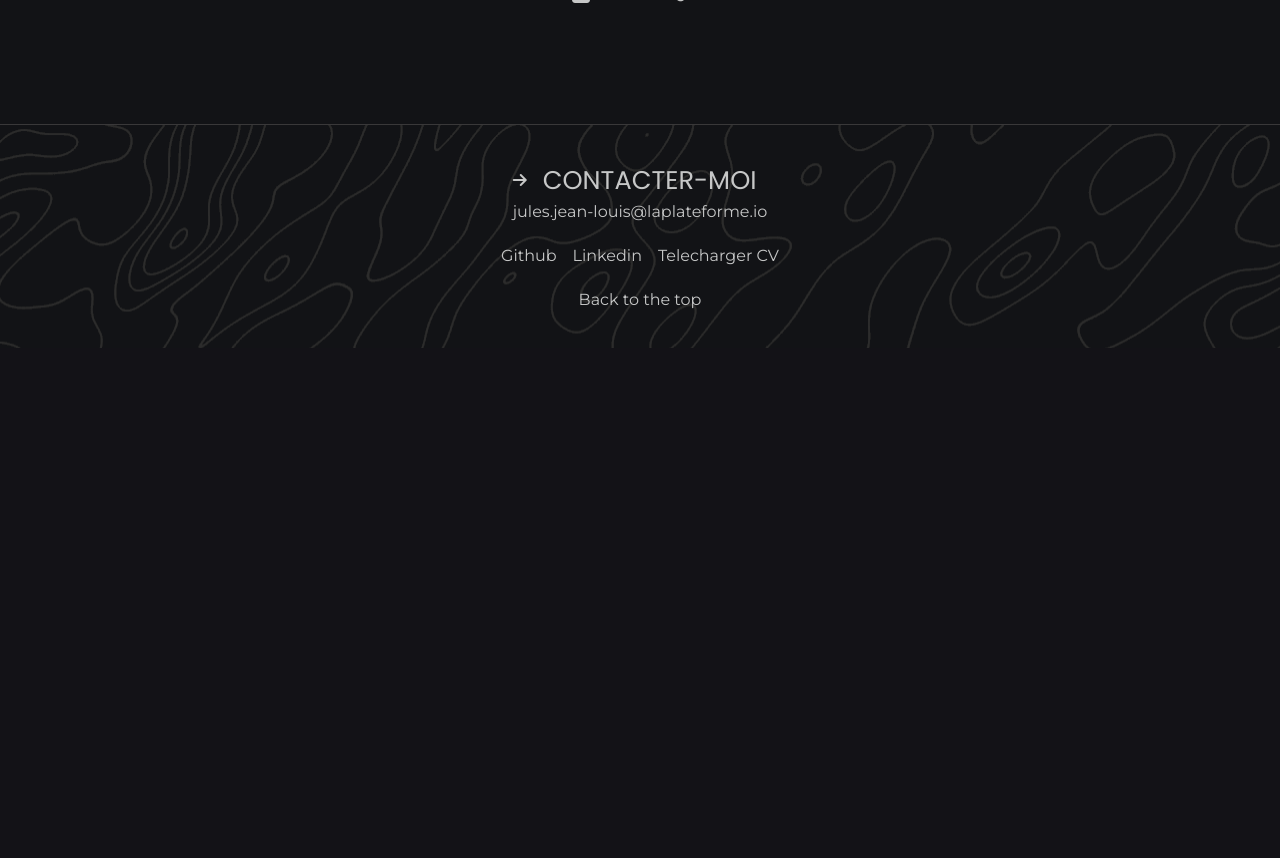
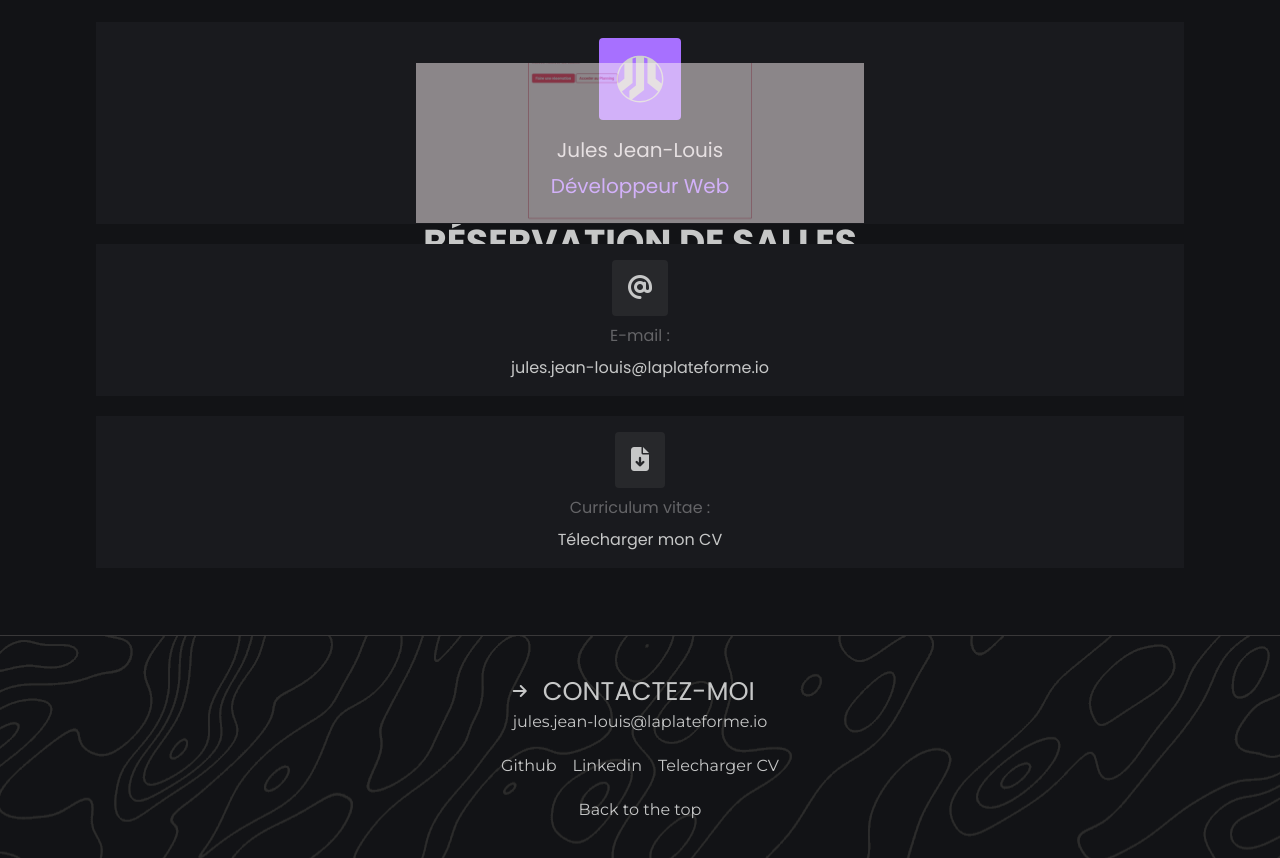
Before and after one commit to jules-jean-louis1/portfolio, a PHP site: page / in a window 1280 px wide. Shown: the part 3039-3897 px from the top of the page. Before the commit the page ends 3387 px from the top, so only its background shows below. Run offline with PHP 8.4, Linux system fonts and the light colour scheme; some libraries are stand-ins or nearby versions.

Commit message:
Modif style contact

```diff
--- a/index.php
+++ b/index.php
@@ -66,7 +66,7 @@
             </nav>
         </div>
 		<div class="scroller"></div>
-		<div id="scrollbar" class ="mx-4"></div>
+		<div id="scrollbar" class ="mx-4 max-w-[91%] lg:max-w-[98.30%]"></div>
 	</header>
     <main class="w-full">
 		<article id="home-page">
@@ -168,12 +168,12 @@
 								</div>
 						</div>
 						<div class="mb-10 lg:space-y-12" id="home-page-title">
-							<h1 class="text-6xl font-semibold uppercase lg:text-[9em]  lg:-mt-6 lg:-mb-9">
+							<h1 class="text-5xl font-semibold uppercase lg:text-[9em]  lg:-mt-6 lg:-mb-9">
 								<span id="">
 									Hello,
 								</span>
 							</h1>
-							<h1 class="text-6xl font-semibold uppercase lg:text-[9em]  lg:-mt-6 lg:-mb-9">
+							<h1 class="text-5xl font-semibold uppercase lg:text-[9em]  lg:-mt-6 lg:-mb-9">
 								<span>
 									I 'am Jules
 								</span>
@@ -199,9 +199,9 @@
 						</p>
 						<div class="btn mt-1">
                             <a href="#section_contact">
-                                <button class="border-2 rounded w-full py-4 uppercase "
+                                <button class="mb-4 border-2 rounded w-full py-4 uppercase "
                                     id="btnContactDefilAuto"
-                                >Contacter-Moi
+                                >Contactez-Moi
                                 </button>
                             </a>
 						</div>
@@ -215,7 +215,7 @@
             </div>
 		</article>
         <article>
-            <section id="aboutME" class="h-[125vh] lg:h-3/4">
+            <section id="aboutME" class="flex justify-center items-center h-[150vh] lg:h-3/4">
                 <div id="aboutContainer" class="lg:flex lg:justify-center lg:items-center">
                     <div id="aboutWarpper" class="flex flex-col lg:flex lg:flex-row lg:w-6/12 lg:gap-12">
                         <div class="flex flex-col lg:w-6/12">
@@ -225,14 +225,14 @@
                                         Bonjour, je m'appelle Jules
                                     </span>
                                 </h2>
-                                <h6 class="text-[1.2em] text-center uppercase lg:text-end lg:text-2xl ">
+                                <h6 class="text-[1.2em] text-[#A770FF] text-center uppercase lg:text-end lg:text-2xl ">
                                     <span>
                                         Jules JEAN-LOUIS
                                     </span>
                                 </h6>
                             </div>
                             <div id="aboutText" class="flex text-center lg:justify-end lg:items-end lg:text-end uppercase mt-11">
-                                <p class="text-[1.2em]">
+                                <p class="text-[1.2em] mx-2">
                                 <span>
                                     Je suis un étudiant passionné de développement Web et mobile en recherche d'une alternance afin de me professionaliser. Avec mes connaissances en HTML, CSS, PHP, JavaScript, JQuery, Bootstrap et Tailwind, je suis prêt à intégrer une équipe et à développer mes compétences en utilisant les dernières technologies pour créer des solutions innovantes et performantes.
                                 </span>
@@ -248,11 +248,11 @@
                                     </span>
                                 </h2>
                             </div>
-                            <div id="iconColorAbout" class="flex gap-x-6 mt-5">
-                                <i class="fa-brands fa-html5 fa-xl"></i>
-                                <i class="fa-brands fa-css3-alt fa-xl"></i>
-                                <i class="fa-brands fa-js fa-xl"></i>
-                                <i class="fa-brands fa-php fa-xl"></i>
+                            <div class="flex gap-x-6 mt-5">
+                                <i id="iconColorAbout" class="fa-brands fa-html5 fa-xl"></i>
+                                <i id="iconColorAbout" class="fa-brands fa-css3-alt fa-xl"></i>
+                                <i id="iconColorAbout" class="fa-brands fa-js fa-xl"></i>
+                                <i id="iconColorAbout" class="fa-brands fa-php fa-xl"></i>
                             </div>
                             <div class="flex items-center mt-6">
                                 <i class="fa-solid fa-circle-nodes" id="iconCodeAbout"></i>
@@ -266,7 +266,6 @@
                                 <img src="images-cv/tailwind-css-seeklogo.com.svg" alt="" id="importSVGLogo">
                                 <img src="images-cv/bootstrap.svg" alt="" id="importSVGLogo">
                                 <img src="images-cv/jquery.svg" alt="" id="importSVGLogo">
-
                             </div>
                         </div>
                     </div>
@@ -274,13 +273,35 @@
             </section>
         </article>
         <article>
-		<section class="projet h-[180vh] lg:h-[150vh]" id="section_projets">
+		<section class="projet h-[250vh] py-[10%] lg:h-[150vh]" id="section_projets">
 			<div class="box-warpper-projet">
 				<div class="flex items-center mb-8" id="fontSectionTitle">
 					<i class="fa-solid fa-laptop-code"></i>
 					<h2 class="text-3xl uppercase ml-2">Projets Sélectionner</h2>
 				</div>
 				<div id="containerImages" class="flec flex-col justify-center">
+                    <div id="projectWarpper" class="flex flex-col items-center lg:flex-row lg:justify-center lg:gap-x-6 ">
+                        <div>
+                            <h2 class="uppercase text-4xl font-semibold hiddenProject">
+								<span class="">
+									Autocomplete
+								</span>
+                            </h2>
+                            <p class="flex flex-col ml-8" id="subTitleDescro">
+								<span>
+									Autocomplete en JS
+								</span>
+                                <span>
+									PHP, HTML, CSS, JS, SQL, Tailwind
+								</span>
+                            </p>
+                        </div>
+                        <div id="imgwarpper">
+                            <a href="https://github.com/jules-jean-louis1/Autocompletion">
+                                <img src="images-cv/projet/autocomplete.jpg" alt="" class="lg:h-[20vh] lg:w-[35vw]">
+                            </a>
+                        </div>
+                    </div>
 					<div id="projectWarpper" class="flex flex-col items-center lg:flex-row lg:justify-center lg:gap-x-6 ">
 						<div>
 							<h2 class="uppercase text-4xl font-semibold hiddenProject">
@@ -303,7 +324,7 @@
                             </a>
                         </div>
 					</div>
-                    <div id="projectWarpper" class="flex flex-col items-center lg:flex-row lg:justify-center lg:gap-x-6 ">
+                    <div id="projectWarpper" class="flex flex-col-reverse lg:flex-col items-center lg:flex-row lg:justify-center lg:gap-x-6 ">
                         <div id="imgwarpper">
                             <a href="https://jules-jean-louis.students-laplateforme.io/moduleconnexion/index.php">
                                 <img src="images-cv/projet/module-connexion.PNG" alt="" class="lg:h-[20vh] lg:w-[35vw]">
@@ -347,7 +368,7 @@
                             </a>
                         </div>
                     </div>
-					<div id="projectWarpper" class="flex flex-col items-center lg:flex-row lg:justify-center lg:gap-x-6 ">
+					<div id="projectWarpper" class="flex flex-col-reverse lg:flex-col items-center lg:flex-row lg:justify-center lg:gap-x-6 ">
                         <div id="imgwarpper">
                             <a href="https://jules-jean-louis.students-laplateforme.io/reservationsalles/php/index.php">
                                 <img src="images-cv/projet/rsalles.jpg" alt="" class="lg:h-[20vh] lg:w-[35vw]">
@@ -374,7 +395,7 @@
 		</section>
         </article>
         <article>
-            <section class="contact" id="section_contact">
+            <section class="contact h-[93vh]" id="section_contact">
                 <div id="wapper_contact" class="flex items-center">
                     <div class="icon_wrapper">
                         <i class="fa-solid fa-user fa-xl" id="iconContact"></i>
@@ -383,13 +404,16 @@
                         Contact
                     </h2>
                 </div>
-                <div id="containerContact" class="flex justify-center items-center mt-20 rounded-xl">
+                <div id="containerContact" class="flex justify-center items-center my-[15%] mb-[5%] lg:mt-20 rounded mx-5">
                     <div id="containerWarpper" class="flex flex-col items-center gap-10 lg:flex-row lg:justify-between lg:gap-28">
                         <div id="iconMeContact">
-                            <span class="svg_logo">
+                            <div id="contactLink" class="flex flex-col gap-y-5">
+                            <div class="flex flex-col items-center bg-[#191A1E] hover:bg-[#202124] ease-in duration-300 p-4 w-[85vw]">
+                                <div class="bg-[#A770FF] p-4 rounded">
+                                <span class="svg_logo">
                                 <svg version="1.1" id="logo-nav" xmlns="http://www.w3.org/2000/svg" xmlns:xlink="http://www.w3.org/1999/xlink" x="0px" y="0px"
                                      viewBox="0 0 500 500" style="enable-background:new 0 0 500 500;" xml:space="preserve">
-                                    <path class="st0" d="M465.2,159.52c-11.7-27.66-28.42-52.52-49.71-73.88l-0.32-0.33c-2.78-2.77-5.61-5.47-8.5-8.09
+                                    <path class="logoJJLcontact" d="M465.2,159.52c-11.7-27.66-28.42-52.52-49.71-73.88l-0.32-0.33c-2.78-2.77-5.61-5.47-8.5-8.09
                                         c-19.45-17.62-41.5-31.7-65.71-41.94c-3.94-1.67-7.96-3.24-11.96-4.68c-1.4-0.5-2.8-0.99-4.21-1.47
                                         c-10.37-3.5-21.02-6.28-31.73-8.27c-0.76-0.14-1.52-0.28-2.29-0.41c-13.32-2.34-27-3.52-40.69-3.52c-13.86,0-27.7,1.22-41.19,3.61
                                         c-0.78,0.14-1.55,0.28-2.32,0.42c-10.54,1.98-21.01,4.73-31.2,8.18c-1.41,0.47-2.82,0.96-4.21,1.47c-4,1.44-8.02,3.01-11.96,4.68
@@ -407,25 +431,47 @@
                                         c0.36,0.07,0.72,0.14,1.08,0.21c11.17,2.15,22.24,5.2,32.94,9.07V290.9l106.36,83.6C390.52,433.94,323.39,469.87,250.09,469.87z
                                         M469.38,259.24c-0.47,11.82-1.85,23.45-4.15,34.84l-58.56-46.03V96.63c1.4,1.42,2.78,2.87,4.14,4.34
                                         c37.88,40.72,58.73,93.79,58.73,149.43C469.55,253.32,469.49,256.3,469.38,259.24z"/>
-                                </svg>
-						    </span>
-                        </div>
-                        <div id="contactLink" class="flex flex-col gap-y-5">
-                            <div id="contactMail" class="flex items-center">
-                                <i class="fa-solid fa-at fa-xl"></i>
-                                <p class="ml-4">
+                                    </svg>
+						        </span>
+                                </div>
+                                <h2 class="flex flex-col items-center py-2 text- text-xl">
+                                <span class="text-[#CFCFD0] py-2">
+                                    Jules Jean-Louis
+                                </span>
+                                    <span class="text-[#A770FF]">
+                                    Développeur Web
+                                </span>
+                                </h2>
+                            </div>
+                            <div id="contactMail" class="flex flex-col items-center bg-[#191A1E] hover:bg-[#202124] ease-in duration-300 p-4">
+                                <div class="bg-[#27282B] p-4 rounded">
+                                    <i class="fa-solid fa-at fa-xl hover:text-[#A770FF]"></i>
+                                </div>
+                                <p class="flex flex-col items-center">
+                                    <span class="text-[#646467] py-2">
+                                        E-mail :
+                                    </span>
                                   <span>
                                     <a href="mailto:jules.jean-louis@laplateforme.io">jules.jean-louis@laplateforme.io</a>
                                   </span>
                                 </p>
                             </div>
-                            <div id="contactCV" class="flex items-center">
-                                <i class="fa-solid fa-file-arrow-down fa-xl"></i>
-                                <p class="ml-4 capitalize">
+                            <div id="contactCV" class="flex flex-col items-center bg-[#191A1E] hover:bg-[#202124] ease-in duration-300 p-4">
+                                <div class="bg-[#27282B] p-4 rounded">
+                                    <a href="https://jules-jean-louis.students-laplateforme.io/CV%20DEV%20WEB%20Jules%20Jean-Louis%20V2.pdf">
+                                    <i class="fa-solid fa-file-arrow-down fa-xl hover:text-[#A770FF]"></i>
+                                    </a>
+                                </div>
+                                <a href="https://jules-jean-louis.students-laplateforme.io/CV%20DEV%20WEB%20Jules%20Jean-Louis%20V2.pdf">
+                                    <p class="flex flex-col items-center">
+                                        <span class="text-[#646467] py-2">
+                                        Curriculum vitae :
+                                        </span>
                                     <span>
                                         Télecharger mon CV
                                     </span>
-                                </p>
+                                    </p>
+                                </a>
                             </div>
                         </div>
                     </div>
@@ -439,7 +485,7 @@
                 <div class="flex flex-col ">
                     <div class="flex items-center">
                         <i class="fa-solid fa-arrow-right" id="iconColorFooter"></i>
-                        <h2 class="uppercase ml-4" id="h2footerContact">Contacter-moi</h2>
+                        <h2 class="uppercase ml-4" id="h2footerContact">Contactez-moi</h2>
                     </div>
                     <div class="flex items-center">
                         <p>
@@ -452,7 +498,7 @@
                 <div id="socialLinks" class="flex flex-row justify-center items-center ">
                     <ul class="flex justify-around">
                         <li class="mx-2">
-                            <a href="#" target="_blank" id="colorFontFooter">
+                            <a href="https://github.com/jules-jean-louis1" target="_blank" id="colorFontFooter">
                                 Github
                             </a>
                         </li>
@@ -468,7 +514,7 @@
                         </li>
                     </ul>
                 </div>
-                <div id="backToTheTopCont" class="mb-4 lg:mb-0">
+                <div id="backToTheTopCont" class="lg:mb-0">
                     <div>
                         <a href="#top" id="colorFontFooter">
                             <span>Back to the top</span>
--- a/style.css
+++ b/style.css
@@ -50,7 +50,7 @@
 	background: linear-gradient(90deg, #dc08e3 0%, #3c017a 150%);
 	position: sticky;
 	left: 0;
-	max-width: 98.30%;
+	/*max-width: 98.30%;*/
 	border-radius: 20px;
   }
 
@@ -221,13 +221,10 @@
 }
 
 #iconColorAbout {
-	color: hsla(0, 0%, 100%, 0.4);
+	color: #A770FF;
 }
 #aboutContainer{
 	padding-top: 10%;
-}
-#aboutMeTitle h6{
-	color: hsla(0, 0%, 100%, 0.4);
 }
 #aboutText p{
 	font-family: 'Poppins', sans-serif;
@@ -246,9 +243,7 @@
 	color: hsla(0, 0%, 100%, 0.4);
 }
 img#importSVGLogo {
-    width: 16%;
 	color: hsla(0, 0%, 100%, 0.4);
-
 }
 /*#############################################################
 ###############################################################
@@ -310,6 +305,9 @@
 	height: 40vh;
 	color: hsl(180,1%,78%);
 }
+.logoJJLcontact {
+	fill: #CFCFD0;
+}
 #wapper_contact {
 	margin-left: 10%;
     margin-right: 10%;
@@ -328,7 +326,10 @@
 i#contactLink {
 	color: hsla(0, 0%, 100%, 0.4);
 }
-
+#iconMeContact iframe{
+	position: relative;
+	z-index: 4;
+}
 /*#############################################################
 ###############################################################
 ############ F O O T E R - S E C T I O N ######################
```
Also changed, not shown: test.php (deleted, +0 -90 lines).
